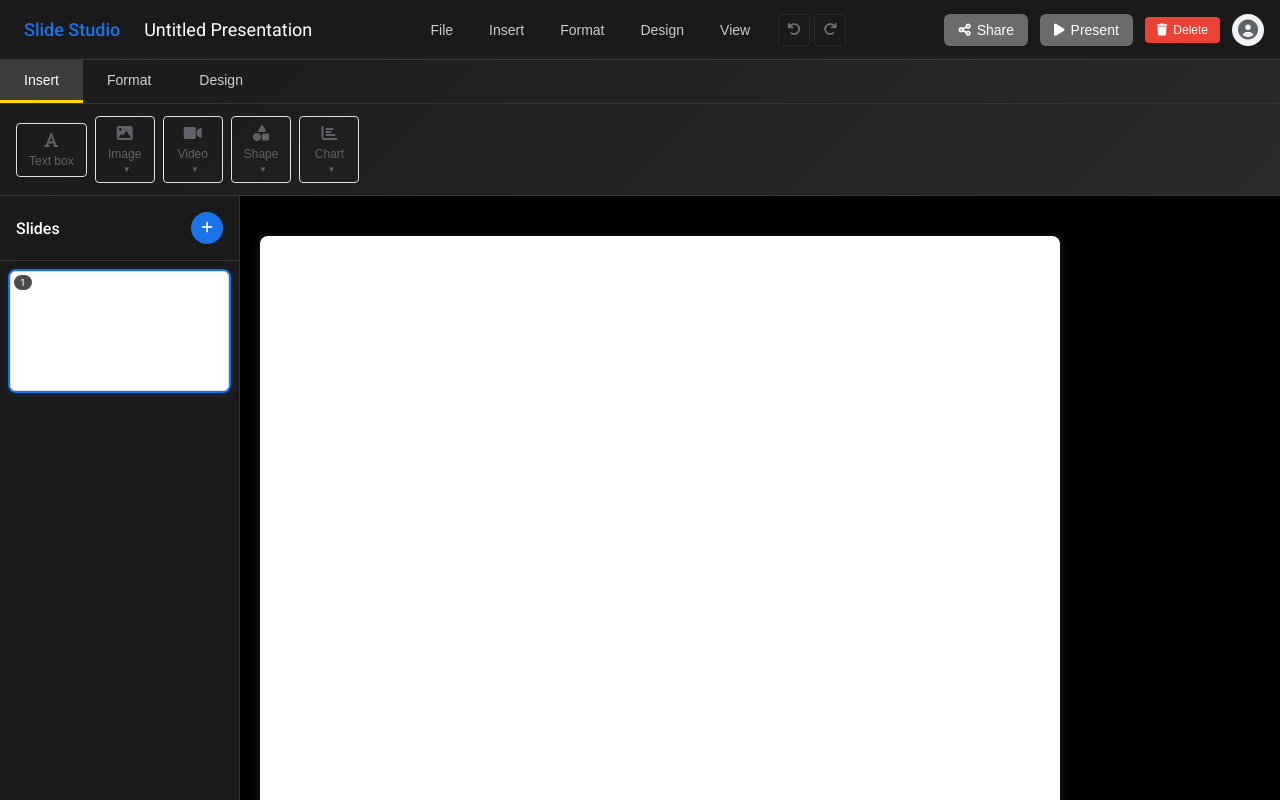
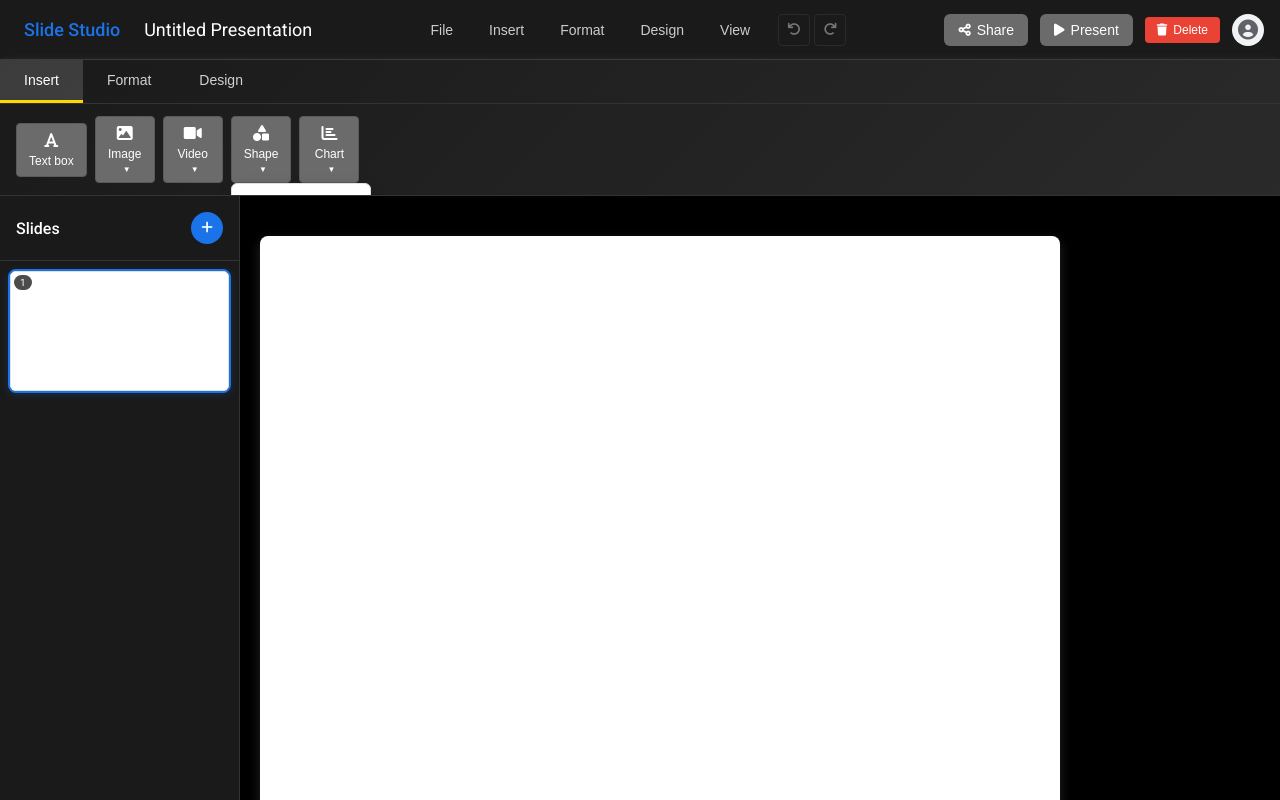
Before and after one commit to SamyukthaAligate/react-slide-studio, a React (Create React App) app: page / in a window 1280 px wide. Both pictures are taken after a click on the button "Shape". Built offline with nearby package versions, Linux system fonts and the light colour scheme; the HTML template or start-up script is replaced by a standard one.

Commit message:
New Features

```diff
--- a/src/components/Toolbar/Toolbar.css
+++ b/src/components/Toolbar/Toolbar.css
@@ -58,19 +58,19 @@
   align-items: center;
   gap: 4px;
   padding: 8px 12px;
-  background: none;
-  border: 1px solid #e0e0e0;
+  background: #6b6b6b; /* default grey background */
+  border: 1px solid #5a5a5a;
   border-radius: 4px;
-  color: #5f6368;
+  color: #ffffff; /* white text */
   font-size: 12px;
   cursor: pointer;
-  transition: all 0.2s;
+  transition: all 0.15s;
   min-width: 60px;
 }
 
 .tool-btn:hover {
-  background-color: #f1f3f4;
-  border-color: #d0d0d0;
+  background-color: #5f5f5f;
+  border-color: #4e4e4e;
 }
 
 .tool-btn i {
@@ -95,14 +95,16 @@
   top: 100%;
   left: 0;
   background-color: #fff;
-  min-width: 120px;
-  box-shadow: 0 4px 8px rgba(0, 0, 0, 0.1);
+  min-width: 140px;
+  box-shadow: 0 6px 16px rgba(0, 0, 0, 0.15);
   border: 1px solid #e0e0e0;
-  border-radius: 4px;
+  border-radius: 6px;
   z-index: 1000;
+  padding: 6px 8px;
 }
 
-.tool-dropdown:hover .dropdown-content {
+/* Show dropdown when parent has .open (we toggle via JS on click) */
+.tool-dropdown.open .dropdown-content {
   display: block;
 }
 
@@ -110,7 +112,7 @@
   display: flex;
   align-items: center;
   gap: 8px;
-  padding: 8px 12px;
+  padding: 8px 10px;
   background: none;
   border: none;
   width: 100%;
@@ -118,11 +120,12 @@
   color: #202124;
   font-size: 14px;
   cursor: pointer;
-  transition: background-color 0.2s;
+  transition: background-color 0.12s;
+  border-radius: 4px;
 }
 
 .dropdown-item:hover {
-  background-color: #f1f3f4;
+  background-color: #f7f7f7;
 }
 
 .format-controls {
--- a/src/components/Toolbar/Toolbar.js
+++ b/src/components/Toolbar/Toolbar.js
@@ -1,4 +1,4 @@
-import React, { useState } from 'react';
+import React, { useState, useEffect, useRef } from 'react';
 import './Toolbar.css';
 
 const Toolbar = ({
@@ -45,11 +45,12 @@ const Toolbar = ({
   ];
 
   const addTextBox = () => {
+    const { x, y } = findNonOverlappingPosition(200, 50);
     onAddElement({
       type: 'text',
       content: 'Click to edit text',
-      x: 100,
-      y: 100,
+      x,
+      y,
       width: 200,
       height: 50,
       fontSize: 16,
@@ -99,7 +100,9 @@ const Toolbar = ({
       }
     };
 
-    onAddElement(shapes[shapeType]);
+    const dims = shapes[shapeType];
+    const { x, y } = findNonOverlappingPosition(dims.width, dims.height);
+    onAddElement({ ...dims, x, y });
   };
 
   const addChart = (chartType) => {
@@ -150,7 +153,9 @@ const Toolbar = ({
       }
     };
 
-    onAddElement(charts[chartType]);
+    const dims = charts[chartType];
+    const { x, y } = findNonOverlappingPosition(dims.width, dims.height);
+    onAddElement({ ...dims, x, y });
   };
 
   const handleImageUpload = (e) => {
@@ -158,11 +163,12 @@ const Toolbar = ({
     if (file) {
       const reader = new FileReader();
       reader.onload = (event) => {
+        const { x, y } = findNonOverlappingPosition(200, 150);
         onAddElement({
           type: 'image',
           src: event.target.result,
-          x: 100,
-          y: 100,
+          x,
+          y,
           width: 200,
           height: 150
         });
@@ -176,17 +182,75 @@ const Toolbar = ({
     if (file) {
       const reader = new FileReader();
       reader.onload = (event) => {
+        const { x, y } = findNonOverlappingPosition(400, 300);
         onAddElement({
           type: 'video',
           src: event.target.result,
-          x: 100,
-          y: 100,
+          x,
+          y,
           width: 400,
           height: 300
         });
       };
       reader.readAsDataURL(file);
     }
+  };
+
+  // Helper: find a non-overlapping position for new element on current slide
+  const findNonOverlappingPosition = (width, height) => {
+    const slide = slides && slides[currentSlideIndex] ? slides[currentSlideIndex] : null;
+    const padding = 20;
+    const canvasW = 800;
+    const canvasH = 600;
+    let x = padding;
+    let y = padding;
+
+    const overlaps = (r1, r2) => !(r1.x + r1.width <= r2.x || r2.x + r2.width <= r1.x || r1.y + r1.height <= r2.y || r2.y + r2.height <= r1.y);
+
+    const existing = slide ? (slide.elements || []) : [];
+
+    let attempts = 0;
+    while (attempts < 1000) {
+      const rect = { x, y, width, height };
+      const collision = existing.some(e => overlaps(rect, { x: e.x, y: e.y, width: e.width, height: e.height }));
+      if (!collision && x + width <= canvasW && y + height <= canvasH) {
+        return { x, y };
+      }
+      x += Math.max(30, Math.round(width / 3));
+      if (x + width > canvasW) {
+        x = padding;
+        y += Math.max(30, Math.round(height / 3));
+      }
+      if (y + height > canvasH) {
+        // fallback: place at random safe spot within canvas
+        x = Math.max(padding, Math.min(canvasW - width - padding, Math.floor(Math.random() * (canvasW - width - padding))));
+        y = Math.max(padding, Math.min(canvasH - height - padding, Math.floor(Math.random() * (canvasH - height - padding))));
+        return { x, y };
+      }
+      attempts++;
+    }
+
+    return { x: padding, y: padding };
+  };
+
+  // Dropdown control: open/close on click (no hover), close on outside click
+  const [activeDropdown, setActiveDropdown] = useState(null);
+  const toolbarRef = useRef(null);
+
+  useEffect(() => {
+    const handleOutside = (e) => {
+      if (toolbarRef.current && !toolbarRef.current.contains(e.target)) {
+        setActiveDropdown(null);
+        setShowColorPicker(false);
+        setShowBackgroundPicker(false);
+      }
+    };
+    document.addEventListener('mousedown', handleOutside);
+    return () => document.removeEventListener('mousedown', handleOutside);
+  }, []);
+
+  const toggleDropdown = (name) => {
+    setActiveDropdown((prev) => (prev === name ? null : name));
   };
 
   const updateSelectedElement = (property, value) => {
@@ -252,7 +316,7 @@ const Toolbar = ({
         </button>
       </div>
 
-      <div className="toolbar-content">
+  <div ref={toolbarRef} className="toolbar-content">
         {activeTab === 'insert' && (
           <div className="insert-tools">
             <div className="tool-group">
@@ -261,8 +325,8 @@ const Toolbar = ({
                 <span>Text box</span>
               </button>
 
-              <div className="tool-dropdown">
-                <button className="tool-btn dropdown-toggle" title="Insert image">
+              <div className={`tool-dropdown ${activeDropdown === 'image' ? 'open' : ''}`}>
+                <button className="tool-btn dropdown-toggle" title="Insert image" onClick={() => toggleDropdown('image')}>
                   <i className="fas fa-image"></i>
                   <span>Image</span>
                 </button>
@@ -273,15 +337,15 @@ const Toolbar = ({
                     <input
                       type="file"
                       accept="image/*"
-                      onChange={handleImageUpload}
+                      onChange={(e) => { handleImageUpload(e); setActiveDropdown(null); }}
                       style={{ display: 'none' }}
                     />
                   </label>
                 </div>
               </div>
 
-              <div className="tool-dropdown">
-                <button className="tool-btn dropdown-toggle" title="Insert video">
+              <div className={`tool-dropdown ${activeDropdown === 'video' ? 'open' : ''}`}>
+                <button className="tool-btn dropdown-toggle" title="Insert video" onClick={() => toggleDropdown('video')}>
                   <i className="fas fa-video"></i>
                   <span>Video</span>
                 </button>
@@ -292,49 +356,49 @@ const Toolbar = ({
                     <input
                       type="file"
                       accept="video/*"
-                      onChange={handleVideoUpload}
+                      onChange={(e) => { handleVideoUpload(e); setActiveDropdown(null); }}
                       style={{ display: 'none' }}
                     />
                   </label>
                 </div>
               </div>
 
-              <div className="tool-dropdown">
-                <button className="tool-btn dropdown-toggle" title="Insert shape">
+              <div className={`tool-dropdown ${activeDropdown === 'shape' ? 'open' : ''}`}>
+                <button className="tool-btn dropdown-toggle" title="Insert shape" onClick={() => toggleDropdown('shape')}>
                   <i className="fas fa-shapes"></i>
                   <span>Shape</span>
                 </button>
                 <div className="dropdown-content">
-                  <button className="dropdown-item" onClick={() => addShape('rectangle')}>
+                  <button className="dropdown-item" onClick={() => { addShape('rectangle'); setActiveDropdown(null); }}>
                     <i className="fas fa-square"></i>
                     Rectangle
                   </button>
-                  <button className="dropdown-item" onClick={() => addShape('circle')}>
+                  <button className="dropdown-item" onClick={() => { addShape('circle'); setActiveDropdown(null); }}>
                     <i className="fas fa-circle"></i>
                     Circle
                   </button>
-                  <button className="dropdown-item" onClick={() => addShape('triangle')}>
+                  <button className="dropdown-item" onClick={() => { addShape('triangle'); setActiveDropdown(null); }}>
                     <i className="fas fa-play"></i>
                     Triangle
                   </button>
                 </div>
               </div>
 
-              <div className="tool-dropdown">
-                <button className="tool-btn dropdown-toggle" title="Insert chart">
+              <div className={`tool-dropdown ${activeDropdown === 'chart' ? 'open' : ''}`}>
+                <button className="tool-btn dropdown-toggle" title="Insert chart" onClick={() => toggleDropdown('chart')}>
                   <i className="fas fa-chart-bar"></i>
                   <span>Chart</span>
                 </button>
                 <div className="dropdown-content">
-                  <button className="dropdown-item" onClick={() => addChart('bar')}>
+                  <button className="dropdown-item" onClick={() => { addChart('bar'); setActiveDropdown(null); }}>
                     <i className="fas fa-chart-bar"></i>
                     Bar Chart
                   </button>
-                  <button className="dropdown-item" onClick={() => addChart('pie')}>
+                  <button className="dropdown-item" onClick={() => { addChart('pie'); setActiveDropdown(null); }}>
                     <i className="fas fa-chart-pie"></i>
                     Pie Chart
                   </button>
-                  <button className="dropdown-item" onClick={() => addChart('line')}>
+                  <button className="dropdown-item" onClick={() => { addChart('line'); setActiveDropdown(null); }}>
                     <i className="fas fa-chart-line"></i>
                     Line Chart
                   </button>
@@ -430,9 +494,9 @@ const Toolbar = ({
                         <button
                           className="color-preview-btn"
                           style={{ backgroundColor: selectedElement.color || '#000000' }}
-                          onClick={() => setShowColorPicker(!showColorPicker)}
+                          onClick={() => { toggleDropdown('color'); setShowColorPicker(!showColorPicker); }}
                         />
-                        {showColorPicker && (
+                        {(showColorPicker || activeDropdown === 'color') && (
                           <div className="color-palette">
                             {textColors.map(color => (
                               <button
@@ -463,9 +527,9 @@ const Toolbar = ({
                         <button
                           className="color-preview-btn"
                           style={{ backgroundColor: selectedElement.backgroundColor || 'transparent' }}
-                          onClick={() => setShowBackgroundPicker(!showBackgroundPicker)}
+                          onClick={() => { toggleDropdown('bg'); setShowBackgroundPicker(!showBackgroundPicker); }}
                         />
-                        {showBackgroundPicker && (
+                        {(showBackgroundPicker || activeDropdown === 'bg') && (
                           <div className="color-palette">
                             <button
                               className="color-option transparent"
```
Also changed, not shown: src/components/Canvas/Canvas.css (+8 -0 lines).
